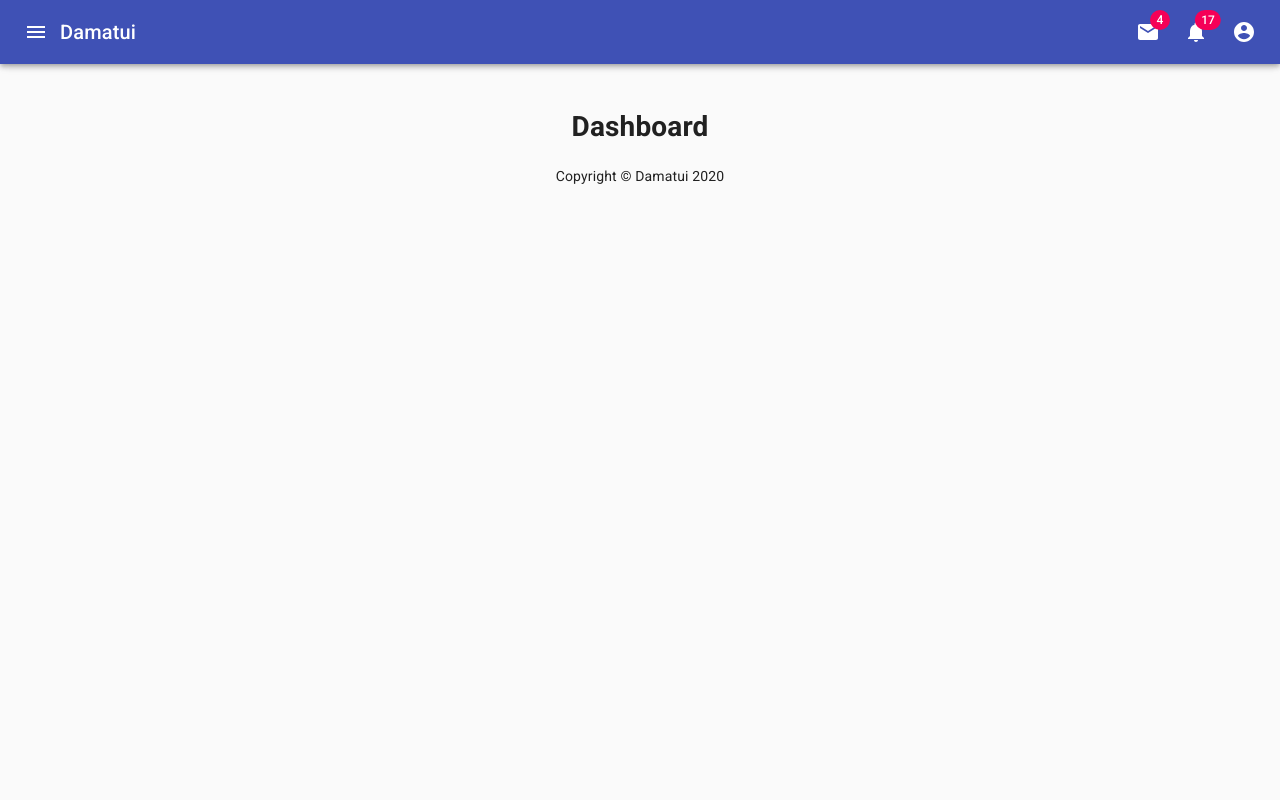
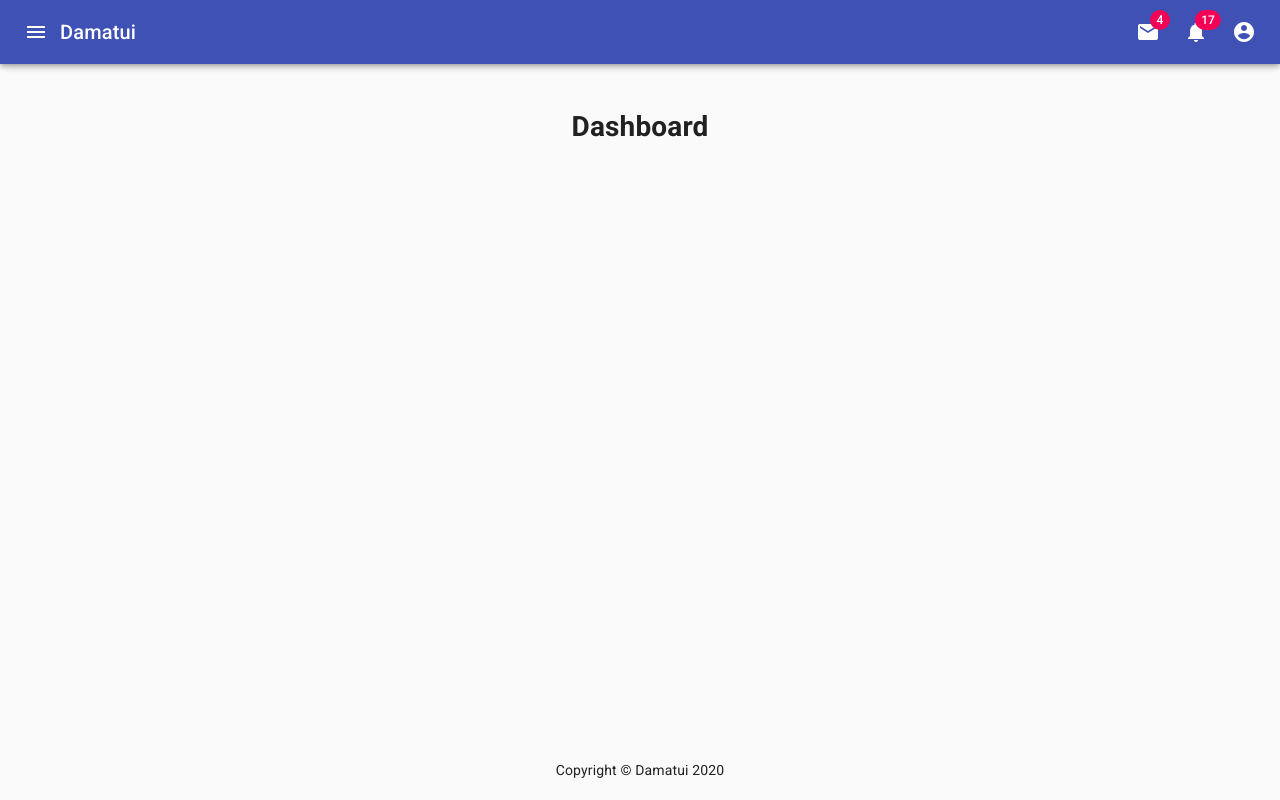
Before and after one commit to TepoKev/damatui, a React (Create React App) app: page /admin/dashboard in a window 1280 px wide. Built offline with nearby package versions, Linux system fonts and the light colour scheme.

Commit message:
footer arreglado

```diff
--- a/src/components/Footer.js
+++ b/src/components/Footer.js
@@ -1,9 +1,13 @@
 import React from 'react';
+import  makeStyles  from '../layout/Styles';
 
-const Footer = () => (
-    <footer>
-        <span>Copyright &copy; Damatui 2020</span>
-    </footer>
-);
+const Footer = () => {
+    const classes=makeStyles();
+    return (
+        <footer className={classes.footer}>
+            <span >Copyright &copy; Damatui 2020</span>
+        </footer>
+    );
+}
 
 export default Footer;
--- a/src/layout/Styles.js
+++ b/src/layout/Styles.js
@@ -77,7 +77,12 @@ const useStyles = makeStyles((theme) => ({
         [theme.breakpoints.up('md')]: {
           display: 'none',
         },
-      },
+      },footer: {
+        position: 'absolute',
+        left: '50%',
+        bottom:'10px',
+        transform: 'translate(-50%, -50%)'
+    },
 }));
 
 export default useStyles;
```
Also changed, not shown: src/assets/css/styles.css (deleted).
